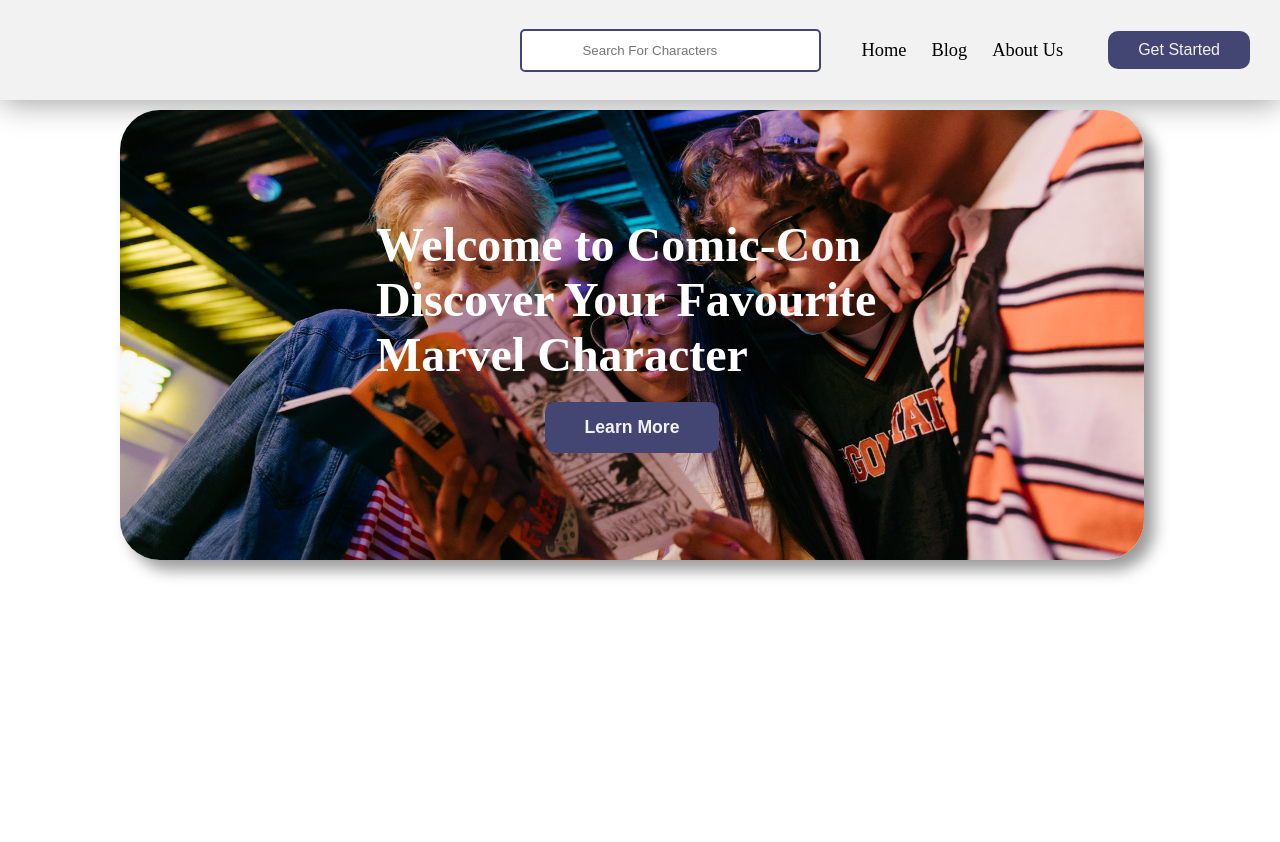
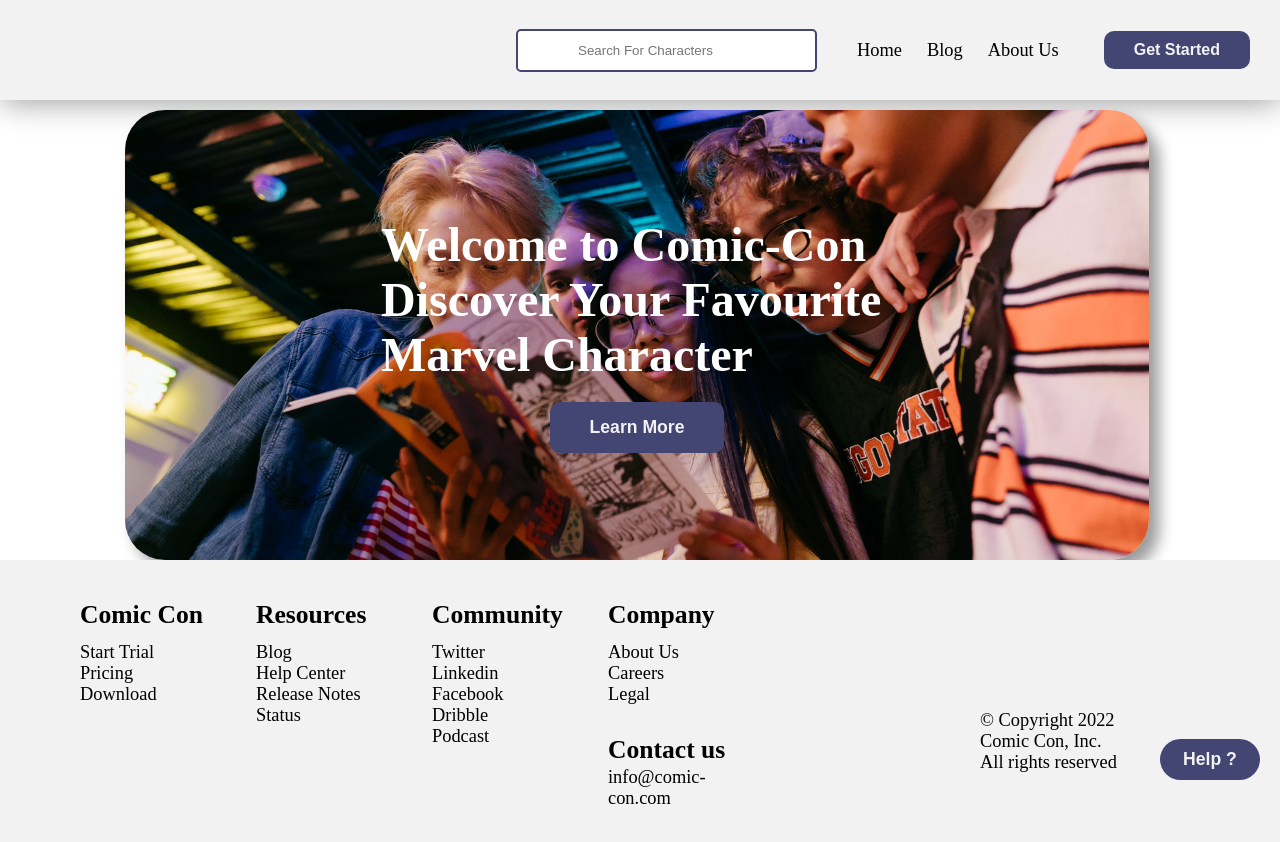
Before and after one commit to Ian-Wairimu/react-marvel-api-call, a React (Create React App) app: page /navigation in a window 1280 px wide. Shown: the top 842 px of the page. Before the commit the page ends 800 px from the top, so only its background shows below. Built offline with nearby package versions, Linux system fonts and the light colour scheme.

Commit message:
Implemented comic con footer

```diff
--- a/package.json
+++ b/package.json
@@ -8,6 +8,7 @@
     "@testing-library/user-event": "^13.5.0",
     "react": "^18.2.0",
     "react-dom": "^18.2.0",
+    "react-router-dom": "^6.4.2",
     "react-scripts": "5.0.1",
     "react-spinners": "^0.13.6",
     "web-vitals": "^2.1.4"
--- a/src/components/Footer/Footer.jsx
+++ b/src/components/Footer/Footer.jsx
@@ -1,8 +1,23 @@
 import React from 'react';
+import './footer.css';
+import {Abstract} from './FooterItems/Abstract';
+import {Resources} from './FooterItems/Resources';
+import {Community} from './FooterItems/Community';
+import {Company} from './FooterItems/Company';
+import {CopyRight} from './FooterItems/CopyRight';
+import {Button} from '../Button/Button.jsx';
 
 export const Footer = () => {
 	return (
 		<>
+			<div className="footer--cont">
+				<Abstract />
+				<Resources />
+				<Community />
+				<Company />
+				<CopyRight />
+				<Button name="Help ?" className="ft--btn" />
+			</div>
 		</>
 	);
 };
--- /dev/null
+++ b/src/components/Footer/FooterItems/Abstract.jsx
@@ -0,0 +1,17 @@
+import React from 'react';
+import '../footer.css';
+
+export const Abstract = () => {
+	return(
+		<>
+			<section className="ft--item_one">
+				<h1 className="ft--h1">Comic Con</h1>
+				<ul className="ft--ul">
+					<li>Start Trial</li>
+					<li>Pricing</li>
+					<li>Download</li>
+				</ul>
+			</section>
+		</>
+	);
+};
--- /dev/null
+++ b/src/components/Footer/FooterItems/Community.jsx
@@ -0,0 +1,19 @@
+import React from 'react';
+import '../footer.css';
+
+export const Community = () => {
+	return(
+		<>
+			<section className="ft--item_one">
+				<h1 className="ft--h1">Community</h1>
+				<ul className="ft--ul">
+					<li>Twitter</li>
+					<li>Linkedin</li>
+					<li>Facebook</li>
+					<li>Dribble</li>
+					<li>Podcast</li>
+				</ul>
+			</section>
+		</>
+	);
+};
--- /dev/null
+++ b/src/components/Footer/FooterItems/Company.jsx
@@ -0,0 +1,21 @@
+import React from 'react';
+import '../footer.css';
+
+export const Company = () => {
+	return(
+		<>
+			<section className="ft--item_one">
+				<h1 className="ft--h1">Company</h1>
+				<ul className="ft--ul">
+					<li>About Us</li>
+					<li>Careers</li>
+					<li className="ft--l">Legal</li>
+				</ul>
+				<h1 className="ft--h1 contact">Contact us</h1>
+				<ul className="ft--ul">
+					<li>info@comic-con.com</li>
+				</ul>
+			</section>
+		</>
+	);
+};
--- /dev/null
+++ b/src/components/Footer/FooterItems/CopyRight.jsx
@@ -0,0 +1,13 @@
+import React from 'react';
+
+export const CopyRight = () => {
+	return (
+		<>
+			<section className="ft--copyright">
+				<h2>© Copyright 2022</h2>
+				<h2>Comic Con, Inc.</h2>
+				<h2>All rights reserved</h2>
+			</section>
+		</>
+	);
+};
--- /dev/null
+++ b/src/components/Footer/FooterItems/Resources.jsx
@@ -0,0 +1,18 @@
+import React from 'react';
+import '../footer.css';
+
+export const Resources = () => {
+	return(
+		<>
+			<section className="ft--item_one">
+				<h1 className="ft--h1">Resources</h1>
+				<ul className="ft--ul">
+					<li>Blog</li>
+					<li>Help Center</li>
+					<li>Release Notes</li>
+					<li>Status</li>
+				</ul>
+			</section>
+		</>
+	);
+};
--- /dev/null
+++ b/src/components/Footer/footer.css
@@ -0,0 +1,72 @@
+.footer--cont {
+    display: flex;
+    position: relative;
+    flex-direction: row;
+    justify-content: flex-start;
+    align-self: center;
+    padding: 40px 0 40px 80px;
+    height: 300px;
+    background-color: #F2F2F2;
+    width: 100%;
+}
+.ft--item_one {
+    display: flex;
+    flex-direction: column;
+    flex-wrap: nowrap;
+    justify-content: flex-start;
+    align-items: flex-start;
+    height: 100%;
+    width: 13%;
+    margin-right: 20px;
+}
+.ft--h1 {
+    font-size: 1.6rem;
+    font-weight: 700;
+    margin-bottom: 12px;
+}
+.ft--ul > .ft--l {
+    margin-bottom: 30px;
+}
+.contact {
+    font-size: 1.6em;
+    margin-bottom: 2px;
+}
+.ft--ul > li {
+    font-weight: 400;
+    list-style-type: none;
+    font-size: 1.15rem;
+    cursor: pointer;
+}
+.ft--ul > li:hover {
+    border: none;
+    padding-bottom: 5px;
+    border-bottom: 3px solid #434573;
+}
+.ft--copyright {
+    margin-left: auto;
+    align-self: flex-end;
+    width: 25%;
+    height: 50%;
+}
+.abstract-logo-footer {
+    height: 40px;
+    margin-bottom: 10px;
+}
+.ft--copyright > h2 {
+    font-weight: 400;
+    font-size: 1.15rem;
+}
+.ft--btn {
+    background-color: #434573;
+    color: #F2F2F2;
+    border: none;
+    border-radius: 50px;
+    padding: 10px;
+    margin: 20px;
+    width: 100px;
+    font-size: 1.1em;
+    font-weight: 600;
+    position: fixed;
+    right: 0;
+    bottom: 0;
+}
--- a/src/components/Header/header.css
+++ b/src/components/Header/header.css
@@ -9,7 +9,7 @@
     border-radius: 40px;
     background-image: url("../../assets/comics.jpg");
     background-repeat: no-repeat;
-    margin: auto 120px;
+    margin: auto 125px;
     background-size: cover;
     background-position-y: -80px;
     width: 80%;
--- a/src/components/Navigation/navigation.css
+++ b/src/components/Navigation/navigation.css
@@ -43,6 +43,6 @@
     border-radius: 10px;
     padding: 10px 30px;
     margin-right: 30px;
-    font-weight: 500;
+    font-weight: 700;
     font-size: 1rem;
 }
```
Also changed, not shown: src/Routes.js (added, +20 -0 lines), 2 other files (tests, documents, lock files or other folders).
